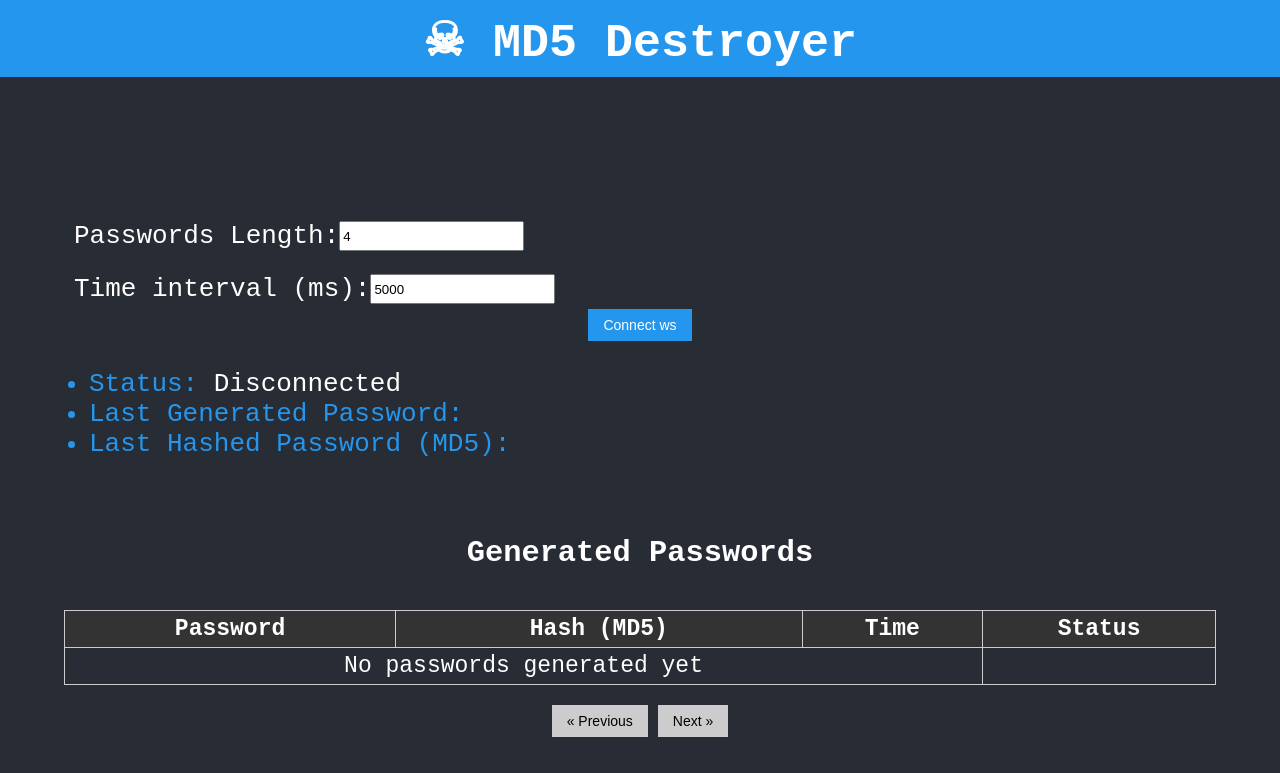
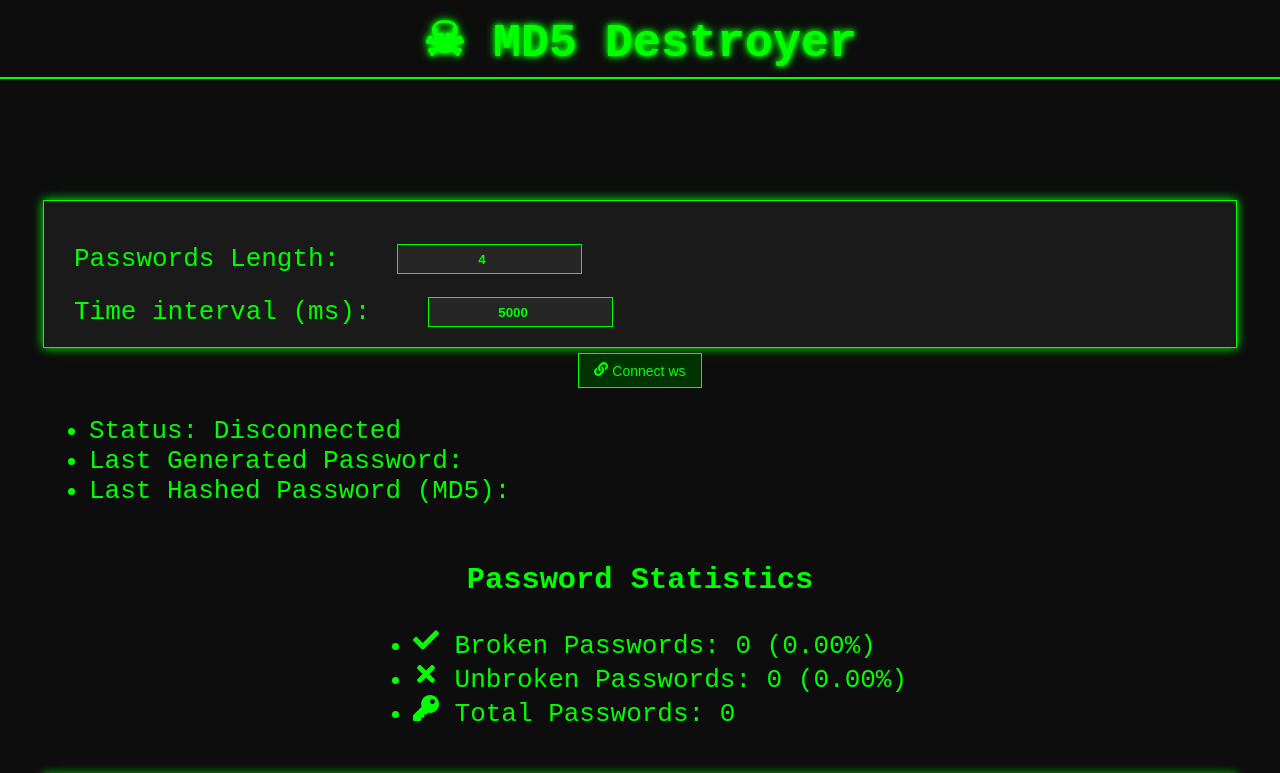
Before and after one commit to RabieTF/DestroyersClient, a React (Create React App) app: page / in a window 1280 px wide. Shown: the top 773 px of the page. Built offline with nearby package versions, Linux system fonts and the light colour scheme.

Commit message:
feat: Add sorting by time and status in table headers with icons + style (hacking theme) :)

```diff
--- a/package.json
+++ b/package.json
@@ -9,6 +9,7 @@
     "crypto-js": "^4.2.0",
     "react": "^18.3.1",
     "react-dom": "^18.3.1",
+    "react-icons": "^5.4.0",
     "react-scripts": "5.0.1",
     "web-vitals": "^2.1.4"
   },
--- a/src/App.js
+++ b/src/App.js
@@ -1,6 +1,7 @@
 import React, { useState, useEffect } from 'react';
 import './CSS/App.css';
-import CryptoJS from 'crypto-js'; // Assurez-vous d'importer crypto-js
+import CryptoJS from 'crypto-js';
+import { FaLink, FaUnlink, FaKey, FaLock, FaLockOpen, FaClock, FaCheck, FaTimes, FaSort, FaSortUp, FaSortDown } from 'react-icons/fa';
 
 function App() {
   const [passwordLength, setPasswordLength] = useState(4);
@@ -10,10 +11,14 @@ function App() {
   const [hashedPassword, setHashedPassword] = useState('');
   const [status, setStatus] = useState('Disconnected');
   const [socket, setSocket] = useState(null);
-  const [passwordsList, setPasswordsList] = useState([]); // Stores generated passwords
-  const [currentPage, setCurrentPage] = useState(0); // For pagination
+  const [passwordsList, setPasswordsList] = useState([]);
+  const [currentPage, setCurrentPage] = useState(0);
+  const [sortOrderTime, setSortOrderTime] = useState('asc'); // Tri par date
+  const [sortOrderStatus, setSortOrderStatus] = useState('asc'); // Tri par état
+  const [brokenPasswordsCount, setBrokenPasswordsCount] = useState(0);
+  const [unbrokenPasswordsCount, setUnbrokenPasswordsCount] = useState(0);
 
-  const entriesPerPage = 10; // Maximum entries per page
+  const entriesPerPage = 10;
 
   useEffect(() => {
     let interval;
@@ -26,13 +31,11 @@ function App() {
         setGeneratedPassword(password);
         setHashedPassword(hash);
 
-        // Add the new password to the list
         setPasswordsList((prevList) => [
           { password, hash, time, status: 'Not Broken' },
           ...prevList,
         ]);
 
-        // Send hash via WebSocket
         socket.send(hash);
         console.log(`Password sent: ${hash}`);
       }, intervalTime);
@@ -40,6 +43,10 @@ function App() {
 
     return () => clearInterval(interval);
   }, [isConnected, socket, passwordLength, intervalTime]);
+
+  useEffect(() => {
+    updatePasswordCounts(passwordsList);
+  }, [passwordsList]);
 
   const connectSocket = () => {
     const ws = new WebSocket('ws://localhost:8080/ws');
@@ -65,20 +72,6 @@ function App() {
     if (socket) socket.close();
   };
 
-  //TODO : test
-  const generate_pwd_test = () => {
-    const password = generatePassword(passwordLength);
-    const hash = hashPassword(password);
-    setGeneratedPassword(password);
-    setHashedPassword(hash);
-
-    // Add the new password to the list
-    setPasswordsList((prevList) => [
-      { password, hash, status: 'Not Broken' },
-      ...prevList,
-    ]);
-  };
-
   const generatePassword = (length) => {
     const chars = "abcdefghijklmnopqrstuvwxyzABCDEFGHIJKLMNOPQRSTUVWXYZ0123456789";
     let password = "";
@@ -88,12 +81,67 @@ function App() {
     return password;
   };
 
-  function hashPassword(password) {
+  const generate_pwd_test = () => {
+    const password = generatePassword(passwordLength);
+    const hash = hashPassword(password);
+    setGeneratedPassword(password);
+    setHashedPassword(hash);
+
+    setPasswordsList((prevList) => [
+      { password, hash, time: getCurrentTime(), status: 'Not Broken' },
+      ...prevList,
+    ]);
+  };
+
+  const hashPassword = (password) => {
     return CryptoJS.MD5(password).toString();
-  }
+  };
 
-  // Pagination
-  const currentEntries = passwordsList.slice(
+  const getCurrentTime = () => {
+    const now = new Date();
+    const hours = String(now.getHours()).padStart(2, '0');
+    const minutes = String(now.getMinutes()).padStart(2, '0');
+    const seconds = String(now.getSeconds()).padStart(2, '0');
+    return `${hours}:${minutes}:${seconds}`;
+  };
+
+  const sortPasswordsByTime = (list, order) => {
+    return list.slice().sort((a, b) => {
+      const timeA = new Date(`1970/01/01 ${a.time}`).getTime();
+      const timeB = new Date(`1970/01/01 ${b.time}`).getTime();
+      return order === 'asc' ? timeA - timeB : timeB - timeA;
+    });
+  };
+
+  const sortPasswordsByStatus = (list, order) => {
+    return list.slice().sort((a, b) => {
+      const statusA = a.status === 'Broken' ? 1 : 0;
+      const statusB = b.status === 'Broken' ? 1 : 0;
+      return order === 'asc' ? statusA - statusB : statusB - statusA;
+    });
+  };
+
+  const updatePasswordCounts = (list) => {
+    const broken = list.filter((entry) => entry.status === 'Broken').length;
+    const unbroken = list.filter((entry) => entry.status === 'Not Broken').length;
+    setBrokenPasswordsCount(broken);
+    setUnbrokenPasswordsCount(unbroken);
+  };
+
+  const handleSortByTime = () => {
+    setSortOrderTime(sortOrderTime === 'asc' ? 'desc' : 'asc');
+  };
+
+  const handleSortByStatus = () => {
+    setSortOrderStatus(sortOrderStatus === 'asc' ? 'desc' : 'asc');
+  };
+
+  const sortedPasswords = sortPasswordsByTime(
+    sortPasswordsByStatus(passwordsList, sortOrderStatus),
+    sortOrderTime
+  );
+
+  const currentEntries = sortedPasswords.slice(
     currentPage * entriesPerPage,
     (currentPage + 1) * entriesPerPage
   );
@@ -109,16 +157,6 @@ function App() {
       setCurrentPage((prevPage) => prevPage - 1);
     }
   };
-
-  const getCurrentTime = () => {
-    const now = new Date();
-    const hours = String(now.getHours()).padStart(2, '0'); // Ensure 2 digits
-    const minutes = String(now.getMinutes()).padStart(2, '0'); // Ensure 2 digits
-    const seconds = String(now.getSeconds()).padStart(2, '0'); // Ensure 2 digits
-    return `${hours}:${minutes}:${seconds}`;
-  };
-
-  console.log(getCurrentTime());
 
   return (
     <div className="App">
@@ -149,9 +187,13 @@ function App() {
 
         <div className="controls">
           {!isConnected ? (
-            <button onClick={connectSocket}>Connect ws</button>
+            <button onClick={connectSocket}>
+              <FaLink /> Connect ws
+            </button>
           ) : (
-            <button onClick={disconnectSocket}>Disconnect</button>
+            <button onClick={disconnectSocket}>
+              <FaUnlink /> Disconnect
+            </button>
           )}
         </div>
 
@@ -161,6 +203,23 @@ function App() {
           <li>Last Hashed Password (MD5): <span>{hashedPassword}</span></li>
         </ul>
 
+        <div className="password-stats">
+          <h3>Password Statistics</h3>
+          <ul>
+            <li>
+              <FaCheck /> Broken Passwords: {brokenPasswordsCount} (
+              {((brokenPasswordsCount / passwordsList.length) * 100 || 0).toFixed(2)}%)
+            </li>
+            <li>
+              <FaTimes /> Unbroken Passwords: {unbrokenPasswordsCount} (
+              {((unbrokenPasswordsCount / passwordsList.length) * 100 || 0).toFixed(2)}%)
+            </li>
+            <li>
+              <FaKey /> Total Passwords: {passwordsList.length}
+            </li>
+          </ul>
+        </div>
+
         <div className="password-table">
           <h3>Generated Passwords</h3>
           <table>
@@ -168,28 +227,43 @@ function App() {
               <tr>
                 <th>Password</th>
                 <th>Hash (MD5)</th>
-                <th>Time</th>
-                <th>Status</th>
+                <th onClick={handleSortByTime} style={{ cursor: 'pointer' }}>
+                  Time {sortOrderTime === 'asc' ? <FaSortUp /> : <FaSortDown />}
+                </th>
+                <th onClick={handleSortByStatus} style={{ cursor: 'pointer' }}>
+                  Status {sortOrderStatus === 'asc' ? <FaSortUp /> : <FaSortDown />}
+                </th>
               </tr>
             </thead>
             <tbody>
               {currentEntries.length > 0 ? (
                 currentEntries.map((entry, index) => (
                   <tr key={index}>
-                    <td>{entry.password}</td>
-                    <td>{entry.hash}</td>
-                    <td>{entry.time}</td>
-                    <td>{entry.status}</td>
+                    <td>
+                      <FaKey /> {entry.password}
+                    </td>
+                    <td>
+                      <FaLock /> {entry.hash}
+                    </td>
+                    <td>
+                      <FaClock /> {entry.time}
+                    </td>
+                    <td>
+                      {entry.status === 'Broken' ? <FaLockOpen /> : <FaLock />} {entry.status}
+                    </td>
                   </tr>
                 ))
               ) : (
                 <tr>
-                  <td colSpan="3" style={{ textAlign: 'center' }}>No passwords generated yet</td>
+                  <td colSpan="4" style={{ textAlign: 'center' }}>
+                    No passwords generated yet
+                  </td>
                 </tr>
               )}
             </tbody>
           </table>
 
+          {passwordsList?.length > entriesPerPage &&
             <div className="pagination">
               <button onClick={handlePrevious} disabled={currentPage === 0}>
                 &laquo; Previous
@@ -200,7 +274,7 @@ function App() {
               >
                 Next &raquo;
               </button>
-          </div>
+            </div>}
         </div>
       </header>
     </div>
--- a/src/CSS/App.css
+++ b/src/CSS/App.css
@@ -1,5 +1,8 @@
 .App {
   text-align: center;
+  background-color: #0d0d0d; /* Fond très sombre */
+  color: #00ff00; /* Texte vert néon */
+  font-family: 'Courier New', Courier, monospace;
 }
 
 .App-logo {
@@ -10,54 +13,60 @@
 .head {
   height: 8vh;
   width: 100%;
-  background-color: #2496ED;
-  color: #ffffff;
+  background-color: #0d0d0d; /* Fond sombre */
+  color: #00ff00; /* Texte vert néon */
   display: flex;
   align-items: center;
   justify-content: center;
   padding-top: 1%;
+  border-bottom: 2px solid #00ff00; /* Bordure basse néon */
 }
-
 
 .head h1 {
   margin-top: auto;
   height: 100%;
   margin: 0;
-  font-size:35pt;
+  font-size: 35pt;
   font-family: 'Courier New', Courier, monospace;
-
+  text-shadow: 0 0 5px #00ff00, 0 0 10px #00ff00; /* Ombre texte néon */
 }
-
 
 .settings {
   width: 100%;
   margin-top: 5%;
+  background-color: #1a1a1a; /* Fond légèrement plus clair */
+  padding: 20px;
+  border: 1px solid #00ff00; /* Bordure néon */
+  box-shadow: 0 0 10px #00ff00; /* Ombre néon */
 }
 
-.label{
+.label {
   width: 100%;
   margin-left: 10px;
   display: flex;
   flex-direction: row;
   align-items: space-around;
   margin-top: 2%;
+  color: #00ff00; /* Texte vert néon */
 }
 
-.status{
+.status {
   width: 100%;
   margin-left: 10px;
   display: flex;
   flex-direction: column;
-  align-items:flex-start;
+  align-items: flex-start;
   margin-top: 2%;
-}s
+  color: #00ff00; /* Texte vert néon */
+}
 
-.input{
+.input {
   margin-left: 5%;
-  background-color: #2496ED;
-  color: white;
+  background-color: #262626; /* Fond sombre */
+  color: #00ff00; /* Texte vert néon */
   text-align: center;
   font-weight: 600;
+  border: 1px solid #00ff00; /* Bordure néon */
 }
 
 @media (prefers-reduced-motion: no-preference) {
@@ -67,7 +76,7 @@
 }
 
 .App-header {
-  background-color: #282c34;
+  background-color: #0d0d0d; /* Fond très sombre */
   min-height: 100vh;
   display: flex;
   flex-direction: column;
@@ -75,7 +84,7 @@
   padding: 5%;
   justify-content: left;
   font-size: calc(10px + 2vmin);
-  color: white;
+  color: #00ff00; /* Texte vert néon */
   font-family: 'Courier New', Courier, monospace;
 }
 
@@ -83,13 +92,13 @@
   color: #61dafb;
 }
 
-li{
-  color: #2496ED;
-}
-span{
-  color :#ffffff
+li {
+  color: #00ff00; /* Texte vert néon */
 }
 
+span {
+  color: #00ff00; /* Texte vert néon */
+}
 
 @keyframes App-logo-spin {
   from {
@@ -108,6 +117,10 @@ span{
   flex-direction: column;
   align-items: center;
   width: 100%; /* Parent occupe toute la largeur */
+  background-color: #1a1a1a; /* Fond légèrement plus clair */
+  padding: 20px;
+  border: 1px solid #00ff00; /* Bordure néon */
+  box-shadow: 0 0 10px #00ff00; /* Ombre néon */
 }
 
 table {
@@ -117,27 +130,28 @@ table {
 }
 
 table, th, td {
-  border: 1px solid #ccc;
+  border: 1px solid #00ff00; /* Bordure néon */
 }
 
 th, td {
   padding: 5px;
   text-align: center;
   font-size: 23px;
+  color: #00ff00; /* Texte vert néon */
 }
 
 th {
-  background-color: #333;
-  color: #fff;
+  background-color: #1a1a1a; /* Fond sombre */
+  color: #00ff00; /* Texte vert néon */
 }
 
 tr:nth-child(even) {
-  background-color: #2496ED;
+  background-color: #262626; /* Fond légèrement plus clair */
 }
 
 tr:hover {
-  background-color: #97da79;
-  color: #000000;
+  background-color: #004400; /* Fond vert foncé au survol */
+  color: #00ff00; /* Texte vert néon */
 }
 
 .pagination {
@@ -148,19 +162,25 @@ button {
   margin: 5px;
   padding: 8px 15px;
   border: none;
-  background-color: #2496ED;
-  color: white;
+  background-color: #003300; /* Fond sombre pour les boutons */
+  color: #00ff00; /* Texte vert néon */
   cursor: pointer;
   font-size: 14px;
+  border: 1px solid #00ff00; /* Bordure néon */
+  transition: background-color 0.3s, box-shadow 0.3s;
 }
 
 button:disabled {
-  background-color: #ccc;
-  color: #000000;
+  background-color: #1a1a1a; /* Fond sombre */
+  color: #555; /* Texte gris */
   cursor: not-allowed;
 }
 
 button:hover:not(:disabled) {
-  background-color: #555;
-  color: #2496ED;
+  background-color: #005500; /* Fond vert foncé */
+  box-shadow: 0 0 8px #00ff00; /* Ombre néon */
 }
+
+ul{
+  text-align: start;
+}
```
Also changed, not shown: 1 other file (tests, documents, lock files or other folders). Lines whose indentation alone changed are shown as unchanged.
